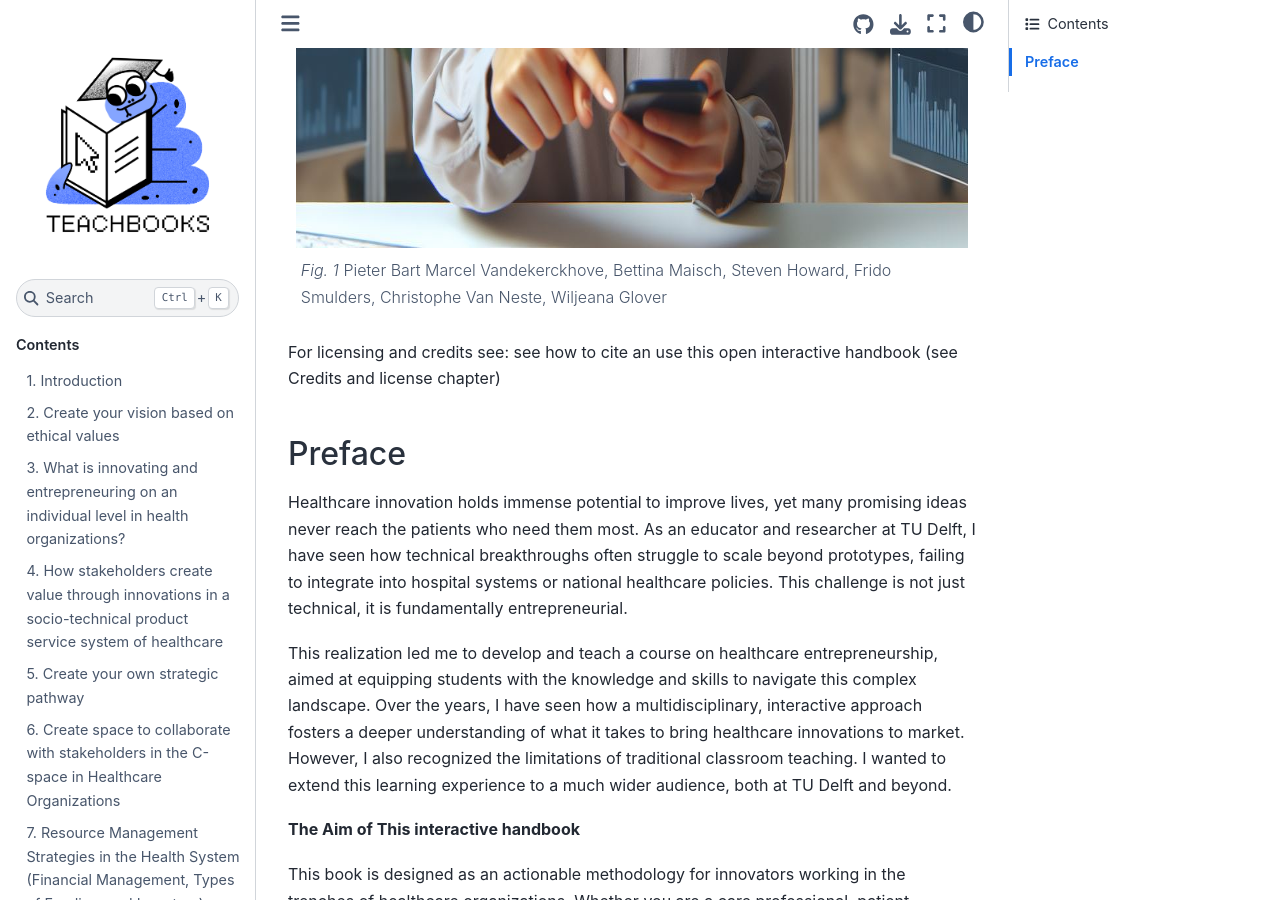
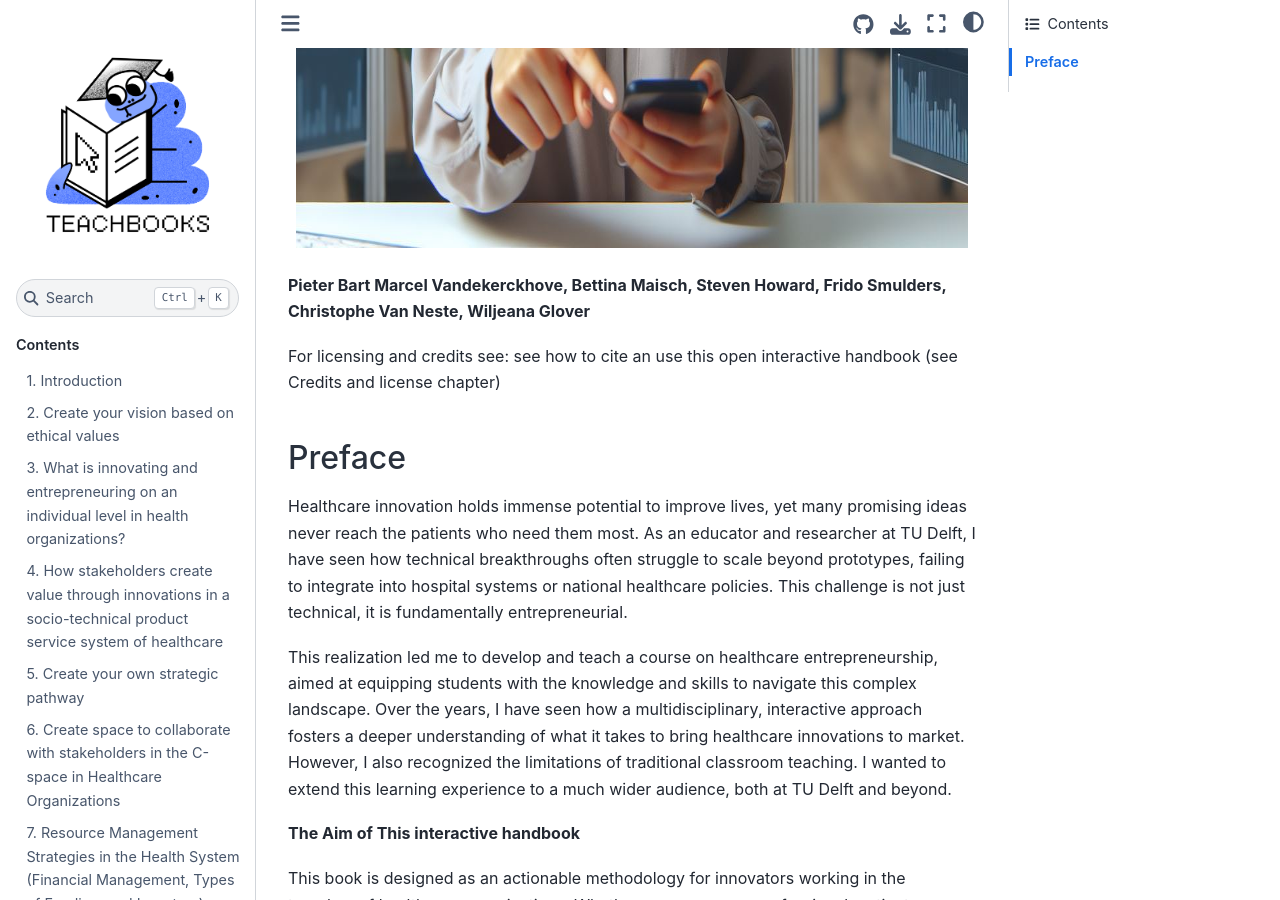
Before and after one commit to pietervandekerckhove/handbook-innovating-health, a Jupyter Book: the page built from book/chapters/01_preface.md, in a window 1280 px wide and 900 px high, scrolled down 965 px. Built offline with Jupyter Book 1.0.4 settings and Sphinx 7.4.7 and the Sphinx Book theme 1.1.4, drawn with Linux system fonts in a browser that asks for light colours; comment, search, counter and statistics services are not loaded.

Commit message:
update front

````diff
--- a/book/chapters/01_preface.md
+++ b/book/chapters/01_preface.md
@@ -3,9 +3,9 @@
 ```{figure} ../figures/Copilot.jpeg
 :height: 1024px
 :name: figure-example
+```
+**Pieter Bart Marcel Vandekerckhove, Bettina Maisch, Steven Howard, Frido Smulders, Christophe Van Neste, Wiljeana Glover**
 
-Pieter Bart Marcel Vandekerckhove, Bettina Maisch, Steven Howard, Frido Smulders, Christophe Van Neste, Wiljeana Glover
-```
 For licensing and credits see: see how to cite an use this open interactive handbook (see Credits and license  chapter)
 ## Preface
 
````
